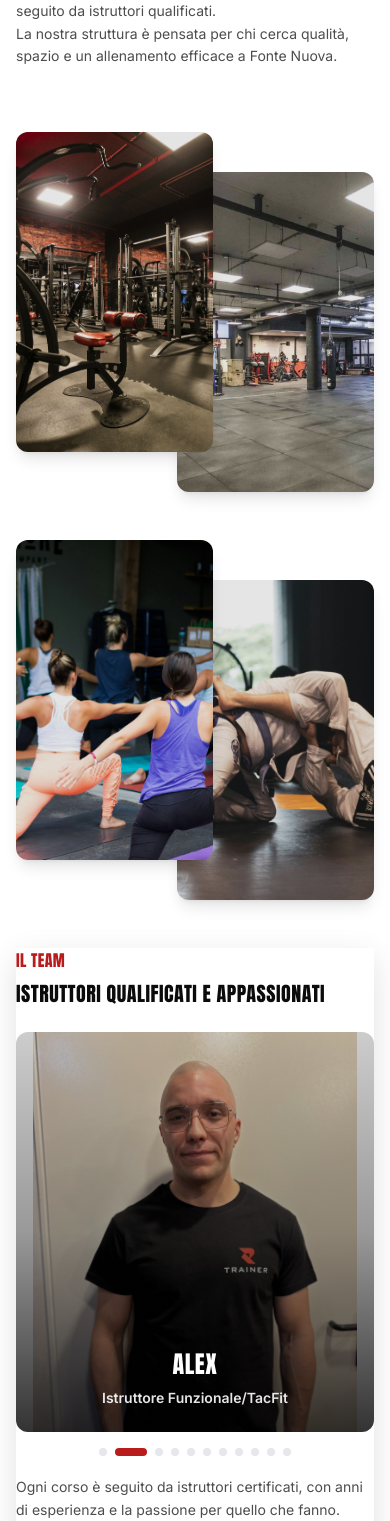
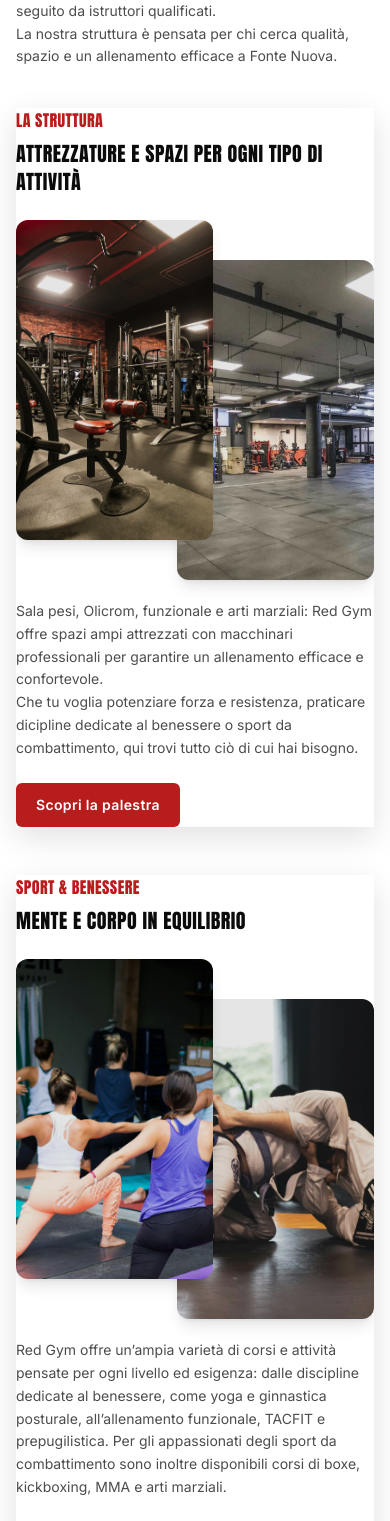
Before and after one commit to alelodato/red-gym, a Next.js app: page / in a window 390 px wide. Shown: the part 1100-2621 px from the top of the page. Built offline with nearby package versions, Linux system fonts and the light colour scheme.

Commit message:
riaggiunto paragrafi introduzione homepage

```diff
--- a/app/page.js
+++ b/app/page.js
@@ -602,9 +602,15 @@ export default function HomePage() {
                 {/* COLONNA SINISTRA: 4 Card con rows uguali */}
                 <div className="space-y-12 sm:space-y-10 lg:space-y-0 lg:grid lg:grid-rows-4 lg:gap-10 lg:auto-rows-fr">
                   {/* 1. Macchinari */}
+                  <div className="sm:rounded-xl sm:bg-white sm:border sm:border-brand-gray200 sm:p-6 lg:p-7 shadow-soft overflow-hidden
+transition-all duration-300 hover:-translate-y-1 hover:shadow-xl">
+                    <p className="section-title text-brand-red">La Struttura</p>
+                    <h3 className="font-heading uppercase tracking-wide text-xl sm:text-2xl mt-2">
+                      Attrezzature e Spazi per ogni tipo di attività
+                    </h3>
+
                     <div className="mt-6 lg:hidden relative h-[360px]">
-                    <div className="absolute top-0 left-0 w-[55%] z-10">
-                      <Reveal delay={0.8}>
+                      <div className="absolute top-0 left-0 w-[55%] z-10 ">
                         <div className="relative overflow-hidden rounded-xl shadow-lg h-[320px]">
                           <img
                             src={toPublicSrc("palestra3.webp")}
@@ -613,11 +619,8 @@ export default function HomePage() {
                           />
                           <div className="absolute inset-0 bg-black/10" />
                         </div>
-                      </Reveal>
                       </div>
-
                       <div className="absolute bottom-0 right-0 w-[55%]">
-                      <Reveal delay={0}>
                         <div className="relative overflow-hidden rounded-xl shadow-lg h-[320px]">
                           <img
                             src={toPublicSrc("sala-funzionale.webp")}
@@ -626,15 +629,32 @@ export default function HomePage() {
                           />
                           <div className="absolute inset-0 bg-black/10" />
                         </div>
-                      </Reveal>
+                      </div>
+                    </div>
+
+                    <p className="mt-5 sm:mt-3 text-black/70 leading-relaxed text-sm sm:text-[14px]">
+                      Sala pesi, Olicrom, funzionale e arti marziali: Red Gym offre spazi ampi attrezzati con macchinari professionali per garantire un allenamento efficace e confortevole.
+                      <br />
+                      Che tu voglia potenziare forza e resistenza, praticare dicipline dedicate al benessere o sport da combattimento, qui trovi tutto ciò di cui hai bisogno.
+                    </p>
+                    <div className="mt-6">
+                      <Button href="/about#palestra">Scopri la palestra</Button>
                     </div>
                   </div>
 
                   {/* 2. Benessere */}
+                  <div className="sm:rounded-xl sm:bg-white sm:border sm:border-brand-gray200 sm:p-6 lg:p-7 shadow-soft overflow-hidden
+transition-all duration-300 hover:-translate-y-1 hover:shadow-xl">
+                    <p className="section-title text-brand-red">Sport & Benessere</p>
+                    <h3 className="font-heading uppercase tracking-wide text-xl sm:text-2xl mt-2">
+                      Mente e Corpo in Equilibrio
+                    </h3>
+
                     <div className="mt-6 lg:hidden relative h-[360px]">
                       <div className="absolute top-0 left-0 w-[55%] z-10">
-                      <Reveal delay={0.8}>
-                        <div className="relative overflow-hidden rounded-xl shadow-lg h-[320px]">
+                        <div
+                          className="relative overflow-hidden rounded-xl shadow-lg h-[320px]"
+                        >
                           <img
                             src={toPublicSrc("yoga.webp")}
                             alt="Yoga Red Gym"
@@ -642,12 +662,11 @@ export default function HomePage() {
                           />
                           <div className="absolute inset-0 bg-black/10" />
                         </div>
-                      </Reveal>
                       </div>
-
                       <div className="absolute bottom-0 right-0 w-[55%]">
-                      <Reveal delay={0}>
-                        <div className="relative overflow-hidden rounded-xl shadow-lg h-[320px]">
+                        <div
+                          className="relative overflow-hidden rounded-xl shadow-lg h-[320px]"
+                        >
                           <img
                             src={toPublicSrc("judo-hero.webp")}
                             alt="Judo Red Gym"
@@ -655,7 +674,14 @@ export default function HomePage() {
                           />
                           <div className="absolute inset-0 bg-black/10" />
                         </div>
-                      </Reveal>
+                      </div>
+                    </div>
+
+                    <p className="mt-5 sm:mt-3 text-black/70 leading-relaxed text-sm sm:text-[14px]">
+                      Red Gym offre un’ampia varietà di corsi e attività pensate per ogni livello ed esigenza: dalle discipline dedicate al benessere, come yoga e ginnastica posturale, all’allenamento funzionale, TACFIT e prepugilistica. Per gli appassionati degli sport da combattimento sono inoltre disponibili corsi di boxe, kickboxing, MMA e arti marziali.
+                    </p>
+                    <div className="mt-6">
+                      <Button href="/courses">I nostri corsi</Button>
                     </div>
                   </div>
 
```
Lines whose indentation alone changed are shown as unchanged.
